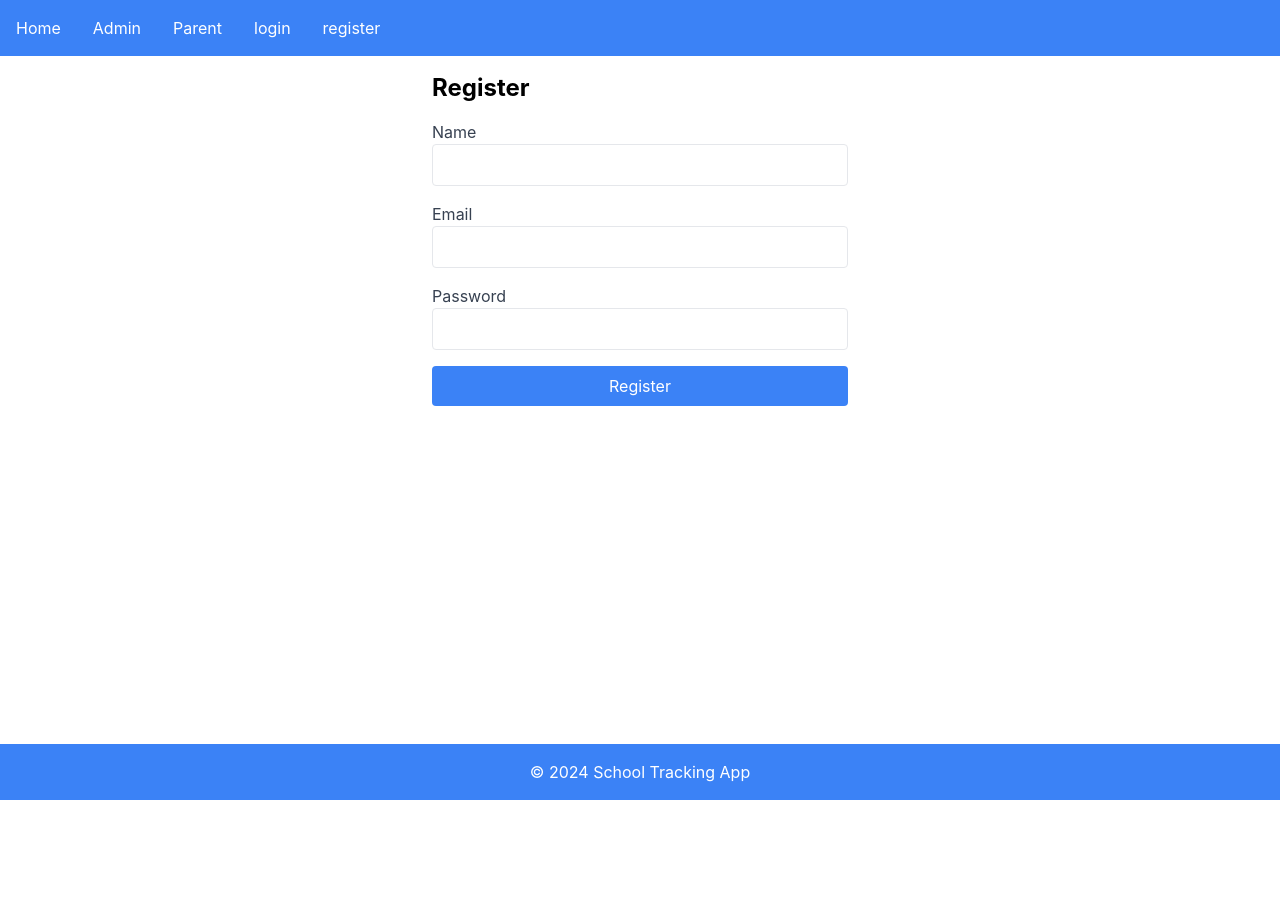
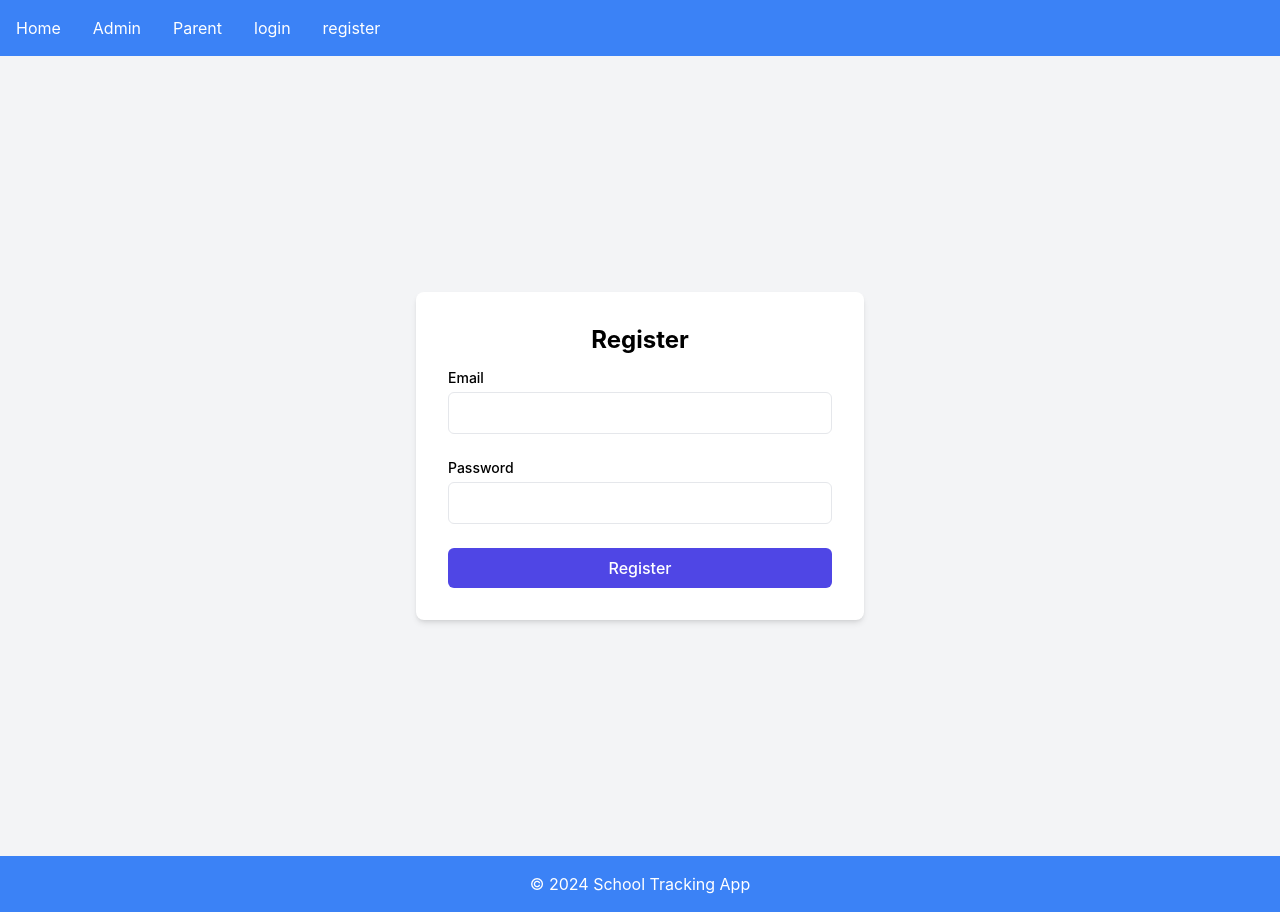
Before and after one commit to mywebdevlopment/school-tracking-app, a React (Create React App) app in the folder frontend/: page /register in a window 1280 px wide. Before the commit the page ends 800 px from the top, so only its background shows below. Built offline with nearby package versions, Linux system fonts and the light colour scheme.

Commit message:
frontend changes

```diff
--- a/frontend/src/components/Auth/Register.js
+++ b/frontend/src/components/Auth/Register.js
@@ -1,63 +1,71 @@
-// src/components/Auth/Register.js
 import React, { useState } from 'react';
 import axios from 'axios';
 
-function Register() {
-  const [name, setName] = useState('');
+const Register = () => {
   const [email, setEmail] = useState('');
   const [password, setPassword] = useState('');
+  const [error, setError] = useState('');
 
-  const handleSubmit = async (e) => {
+  const handleRegister = async (e) => {
     e.preventDefault();
+
     try {
-      const response = await axios.post(`${process.env.REACT_APP_API_URL}/api/auth/register`, { name, email, password });
+      const response = await axios.post(`${process.env.REACT_APP_API_URL}/api/auth/register`, {
+        email,
+        password,
+      });
       console.log('Registration successful:', response.data);
-    } catch (error) {
-      console.error('Error registering:', error);
+      // Handle successful registration (e.g., redirect to login)
+    } catch (err) {
+      console.error('Error registering:', err);
+      setError('Registration failed. Please try again.');
+      // More detailed error logging
+      if (err.response) {
+        console.error('Response error data:', err.response.data);
+        console.error('Response status:', err.response.status);
+      } else if (err.request) {
+        console.error('Request error:', err.request);
+      } else {
+        console.error('General error:', err.message);
+      }
     }
   };
 
   return (
-    <div className="p-4 max-w-md mx-auto">
-      <h2 className="text-2xl font-bold mb-4">Register</h2>
-      <form onSubmit={handleSubmit} className="space-y-4">
-        <div>
-          <label htmlFor="name" className="block text-gray-700">Name</label>
-          <input
-            type="text"
-            id="name"
-            value={name}
-            onChange={(e) => setName(e.target.value)}
-            className="w-full p-2 border rounded"
-            required
-          />
-        </div>
-        <div>
-          <label htmlFor="email" className="block text-gray-700">Email</label>
+    <div className="flex items-center justify-center h-screen bg-gray-100">
+      <div className="w-full max-w-md p-8 space-y-3 bg-white rounded-lg shadow-md">
+        <h1 className="text-2xl font-bold text-center">Register</h1>
+        {error && <p className="text-red-500 text-center">{error}</p>}
+        <form onSubmit={handleRegister} className="space-y-6">
+          <div className="space-y-1">
+            <label htmlFor="email" className="block text-sm font-medium">Email</label>
             <input
               type="email"
               id="email"
               value={email}
               onChange={(e) => setEmail(e.target.value)}
-            className="w-full p-2 border rounded"
+              className="w-full px-4 py-2 border rounded-md focus:ring focus:ring-opacity-75 focus:ring-indigo-400"
               required
             />
           </div>
-        <div>
-          <label htmlFor="password" className="block text-gray-700">Password</label>
+          <div className="space-y-1">
+            <label htmlFor="password" className="block text-sm font-medium">Password</label>
             <input
               type="password"
               id="password"
               value={password}
               onChange={(e) => setPassword(e.target.value)}
-            className="w-full p-2 border rounded"
+              className="w-full px-4 py-2 border rounded-md focus:ring focus:ring-opacity-75 focus:ring-indigo-400"
               required
             />
           </div>
-        <button type="submit" className="w-full bg-blue-500 text-white p-2 rounded">Register</button>
+          <button type="submit" className="w-full py-2 font-medium text-white bg-indigo-600 rounded-md hover:bg-indigo-700">
+            Register
+          </button>
         </form>
       </div>
+    </div>
   );
-}
+};
 
 export default Register;
```
Lines whose indentation alone changed are shown as unchanged.
